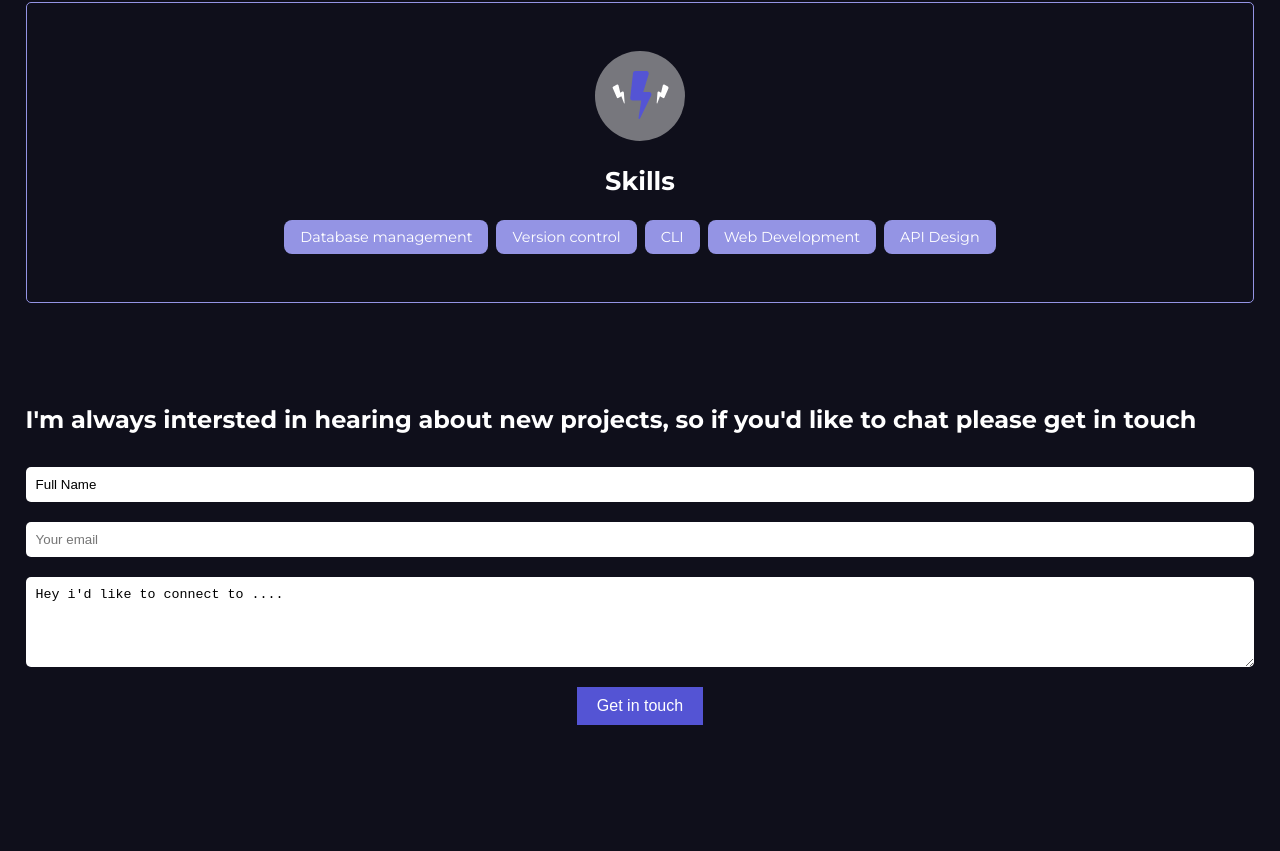
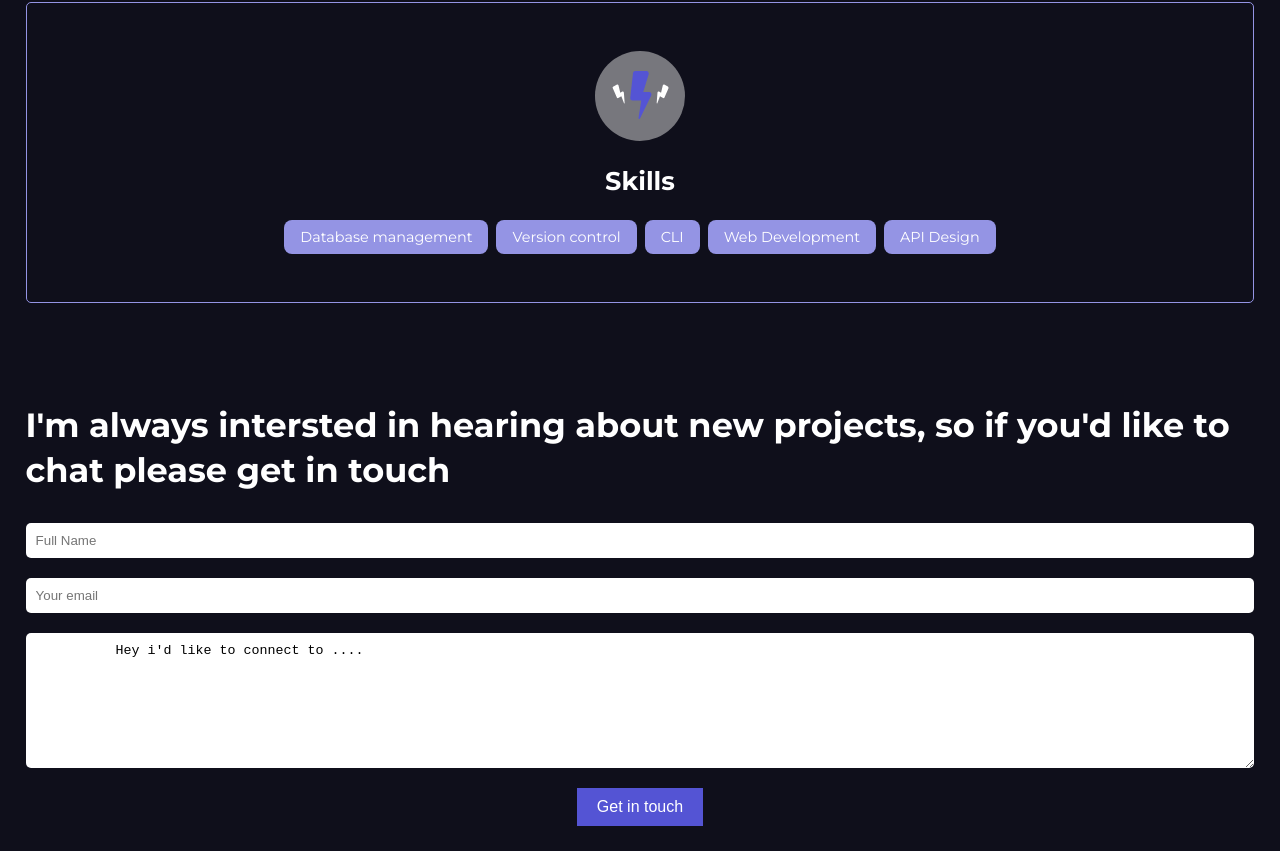
Before and after one commit to Mamaba03/portfolio, a website: page index.html in a window 1280 px wide. Shown: the part 5353-6204 px from the top of the page. Before the commit the page ends 6103 px from the top, so only its background shows below. Drawn offline with Linux system fonts and the light colour scheme.

Commit message:
Reviewed some comment and changed accordingly

```diff
--- a/index.html
+++ b/index.html
@@ -193,8 +193,7 @@
       </ul>
     </section>
     <section class="contact-container">
-      <h1>
-        I'm always intersted in hearing about new projects, so if you'd like to
+      <h1> I'm always intersted in hearing about new projects, so if you'd like to
         chat please get in touch
       </h1>
       <form
@@ -202,12 +201,12 @@
         action="https://formspree.io/f/xwpqedvo"
         method="post"
       >
-        <input type="text" id="name" name="user-name" value="Full Name" />
+        <input type="text" id="name" name="user-name" placeholder="Full Name" />
         <input type="email" name="email" placeholder="Your email" />
         <!--<input type="email" id="mail" mail="user-email" value="Email address" />
     -->
-        <textarea id="msg" name="user-message">
-Hey i'd like to connect to .... </textarea
+        <textarea id="msg" placeholder="user-message">
+          Hey i'd like to connect to ....</textarea
         >
         <button class="btn" type="submit">Get in touch</button>
       </form>
--- a/style.css
+++ b/style.css
@@ -205,9 +205,9 @@ body {
 }
 
 .contact-container h1 {
-  font-size: 1.5rem;
+  font-size: 2.1rem;
   color: #ffff;
-  line-height: 1.4;
+  line-height: 2.8rem;
 }
 
 .contact-form {
@@ -227,7 +227,7 @@ body {
 
 .contact-form textarea {
   resize: vertical;
-  min-height: 90px;
+  min-height: 135px;
 }
 
 .contact-form .btn {
```
